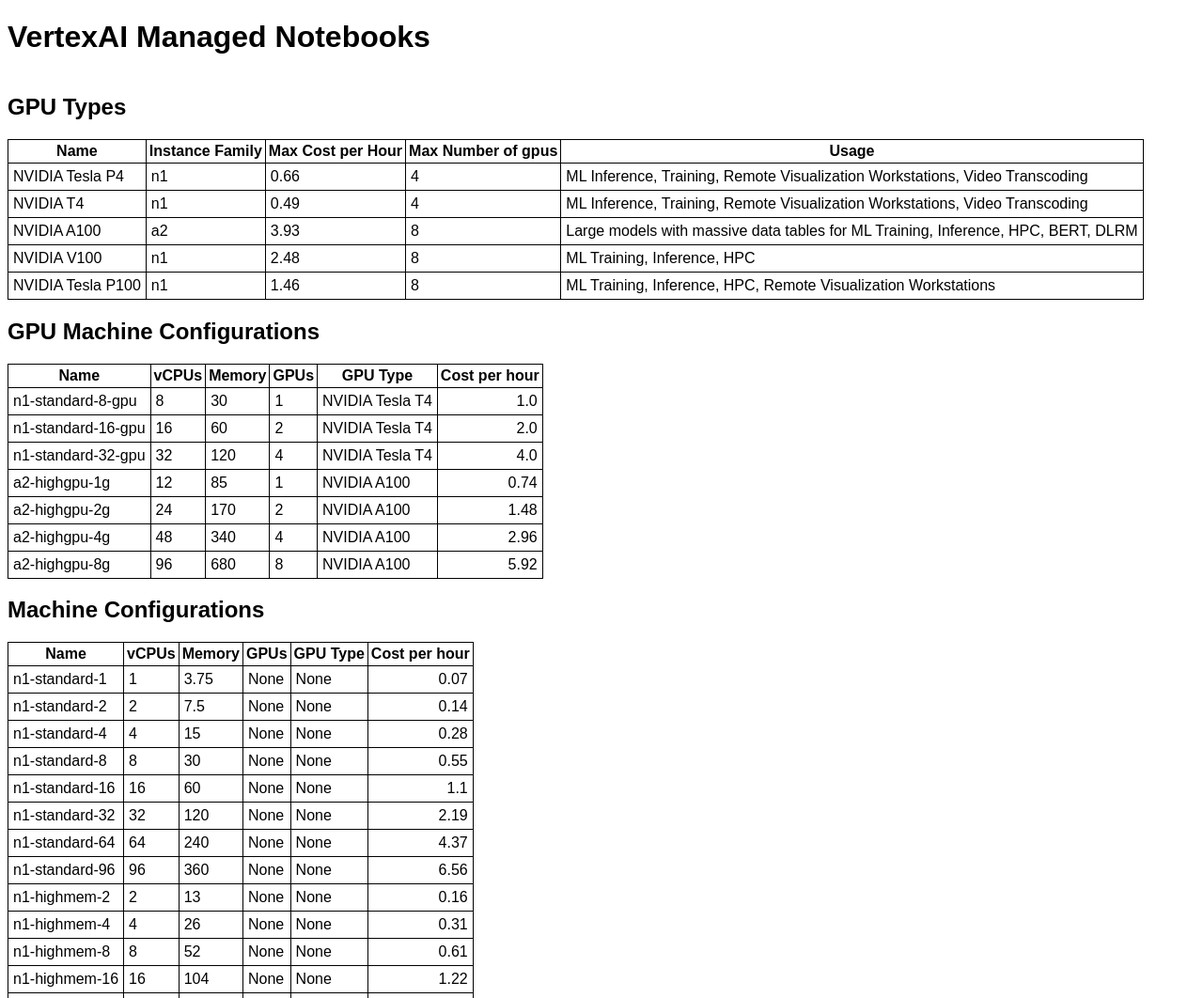
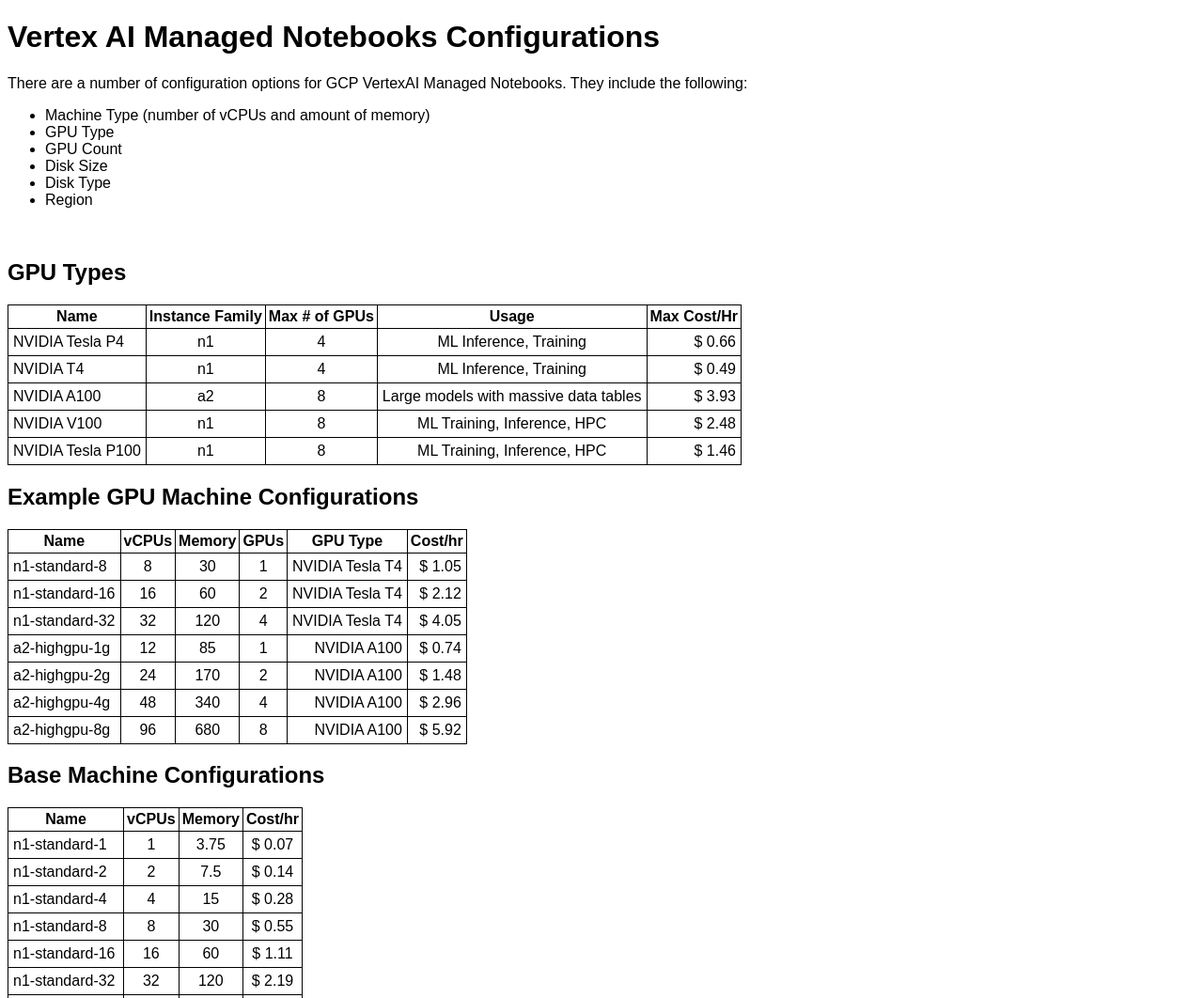
Before and after one commit to lynnlangit/notebook-picker, a Flask app: page / in a window 1280 px wide. Shown: the top 1062 px of the page at 94% size. Run offline with Flask 3, Linux system fonts and the light colour scheme.

Commit message:
updated data

```diff
--- a/notebook-picker/app.py
+++ b/notebook-picker/app.py
@@ -42,7 +42,7 @@ machine_configurations = [
         "vcpus": 16,
         "memory": 60,
         "gpus": None,
-        "cost_per_hour": 1.10,
+        "cost_per_hour": 1.11,
         "gpu_type": None,
     },
     {
@@ -70,27 +70,27 @@ machine_configurations = [
         "gpu_type": None,
     },
     {
-        "name": "n1-standard-8-gpu",
+        "name": "n1-standard-8",
         "vcpus": 8,
         "memory": 30,
         "gpus": 1,
-        "cost_per_hour": 1.00,
+        "cost_per_hour": 1.05,
         "gpu_type": "NVIDIA Tesla T4",
     },
     {
-        "name": "n1-standard-16-gpu",
+        "name": "n1-standard-16",
         "vcpus": 16,
         "memory": 60,
         "gpus": 2,
-        "cost_per_hour": 2.00,
+        "cost_per_hour": 2.12,
         "gpu_type": "NVIDIA Tesla T4",
     },
     {
-        "name": "n1-standard-32-gpu",
+        "name": "n1-standard-32",
         "vcpus": 32,
         "memory": 120,
         "gpus": 4,
-        "cost_per_hour": 4.00,
+        "cost_per_hour": 4.05,
         "gpu_type": "NVIDIA Tesla T4",
     },
     {
@@ -188,21 +188,21 @@ gpu_types = [
         "instance_family": "n1",
         "max_cost_per_hour": 0.66,
         "max_number_of_gpus": 4,
-        "usage": "ML Inference, Training, Remote Visualization Workstations, Video Transcoding",
+        "usage": "ML Inference, Training",
     },
     {
         "name": "NVIDIA T4",
         "instance_family": "n1",
         "max_cost_per_hour": 0.49,
         "max_number_of_gpus": 4,
-        "usage": "ML Inference, Training, Remote Visualization Workstations, Video Transcoding",
+        "usage": "ML Inference, Training",
     },
     {
         "name": "NVIDIA A100",
         "instance_family": "a2",
         "max_cost_per_hour": 3.93,
         "max_number_of_gpus": 8,
-        "usage": "Large models with massive data tables for ML Training, Inference, HPC, BERT, DLRM",
+        "usage": "Large models with massive data tables",
     },
     {
         "name": "NVIDIA V100",
@@ -216,7 +216,7 @@ gpu_types = [
         "instance_family": "n1",
         "max_cost_per_hour": 1.46,
         "max_number_of_gpus": 8,
-        "usage": "ML Training, Inference, HPC, Remote Visualization Workstations",
+        "usage": "ML Training, Inference, HPC",
     },
 ]
 
--- a/notebook-picker/templates/index.html
+++ b/notebook-picker/templates/index.html
@@ -19,6 +19,18 @@
         td {
             padding: 5px;
         }
+        td:nth-child(2) {
+            text-align: center;
+        }
+        td:nth-child(3) {
+            text-align: center;
+        }
+        td:nth-child(4) {
+            text-align: center;
+        }
+        td:nth-child(5) {
+            text-align: right;
+        }
         td:nth-child(6) {
             text-align: right;
         }
@@ -29,7 +41,17 @@
     </style>
 </head>
 <body>
-    <h1>VertexAI Managed Notebooks</h1>
+    <h1>Vertex AI Managed Notebooks Configurations</h1>
+    There are a number of configuration options for GCP VertexAI Managed Notebooks.  They include the following:
+    <ul>
+        <li>Machine Type (number of vCPUs and amount of memory)</li>
+        <li>GPU Type</li>
+        <li>GPU Count</li>
+        <li>Disk Size</li>
+        <li>Disk Type</li>
+        <li>Region</li>
+      </ul>
+    <br/>
     <table>
         <tr><table>
             <tr><h2>GPU Types</h2></tr>
@@ -38,9 +60,9 @@
                 <tr>
                   <th>Name</th>
                   <th>Instance Family</th>
-                  <th>Max Cost per Hour</th>
-                  <th>Max Number of gpus</th>
+                  <th>Max # of GPUs</th>
                   <th>Usage</th>
+                  <th>Max Cost/Hr</th>
                 </tr>
               </thead>
               <tbody>
@@ -48,15 +70,15 @@
                   <tr>
                     <td>{{ gpu_type.name }}</td>
                     <td>{{ gpu_type.instance_family }}</td>
-                    <td>{{ gpu_type.max_cost_per_hour }}</td>
                     <td>{{ gpu_type.max_number_of_gpus }}</td>
                     <td>{{ gpu_type.usage }}</td>
+                    <td>$ {{ gpu_type.max_cost_per_hour }}</td>
                   </tr>
                 {% endfor %}
               </tbody>
             </table></tr>
     </table></tr>
-        <tr><h2>GPU Machine Configurations</h2></tr>
+        <tr><h2>Example GPU Machine Configurations</h2></tr>
         <tr><table class="table">
             <thead>
                 <tr>
@@ -65,7 +87,7 @@
                     <th>Memory</th>
                     <th>GPUs</th>
                     <th>GPU Type</th>
-                    <th>Cost per hour</th>
+                    <th>Cost/hr</th>
                 </tr>
             </thead>
             <tbody>
@@ -76,21 +98,19 @@
                         <td>{{ row[2] }}</td>
                         <td>{{ row[3] }}</td>
                         <td>{{ row[4] }}</td>
-                        <td>{{ row[5] }}</td>
+                        <td>$ {{ row[5] }}</td>
                     </tr>
                 {% endfor %}
             </tbody>
             </table></tr>
-        <tr><h2>Machine Configurations</h2></tr>
+        <tr><h2>Base Machine Configurations</h2></tr>
         <tr><table class="table">
             <thead>
                 <tr>
                     <th>Name</th>
                     <th>vCPUs</th>
                     <th>Memory</th>
-                    <th>GPUs</th>
-                    <th>GPU Type</th>
-                    <th>Cost per hour</th>
+                    <th>Cost/hr</th>
                 </tr>
             </thead>
             <tbody>
@@ -99,9 +119,7 @@
                         <td>{{ row[0] }}</td>
                         <td>{{ row[1] }}</td>
                         <td>{{ row[2] }}</td>
-                        <td>{{ row[3] }}</td>
-                        <td>{{ row[4] }}</td>
-                        <td>{{ row[5] }}</td>
+                        <td>$ {{ row[5] }}</td>
                     </tr>
                 {% endfor %}
             </tbody>
```
